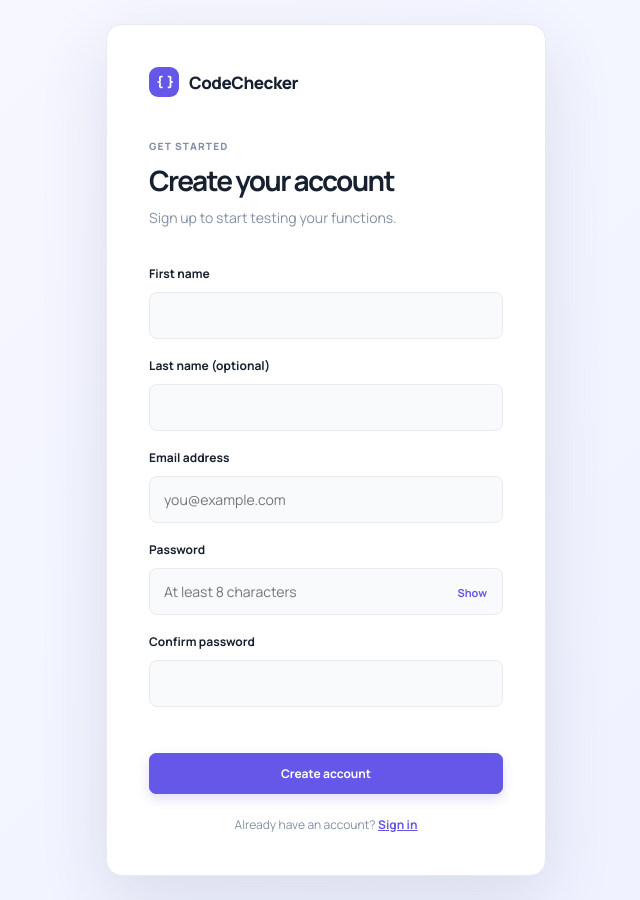
After one commit to hieusStorm/codeChecker, a Node project: template views/signUp.ejs in a window 1280 px wide. The commit adds this page. Shown: the whole page, without its empty margins (314-954 px from the left). Run offline with Node 20 templates, Linux system fonts and the light colour scheme; the template is opened without the code that fills it, so the values that code supplies are empty; some libraries are stand-ins or nearby versions.

Commit message:
added final touches to merging from hyrum branches

```diff
--- a/server.js
+++ b/server.js
@@ -13,6 +13,7 @@ require('dotenv').config();
 const indexRouter = require('./routes/index');
 const apiRouter = require('./routes/api');
 const loginrouter = require('./routes/login');
+const signUpRouter = require('./routes/signUp');
 
 
 function createApp(users, storedCode) {
@@ -35,6 +36,7 @@ app.set('views', path.join(__dirname, 'views'));
 app.set('view engine', 'ejs');
 //routes to use
 app.use('/login', loginrouter);
+app.use('/signup', signUpRouter);
 app.use('/api', apiRouter);
 app.use('/', app.get('requireAuth'), indexRouter);
 
--- a/views/login.ejs
+++ b/views/login.ejs
@@ -4,7 +4,7 @@
     <meta charset="UTF-8" />
     <meta name="viewport" content="width=device-width, initial-scale=1.0" />
     <meta name="description" content="CodeChecker's function testing workspace" />
-    <title><%= title %> | CodeChecker</title>
+    <title>Sign in | CodeChecker</title>
     <link rel="preconnect" href="https://fonts.googleapis.com" />
     <link rel="preconnect" href="https://fonts.gstatic.com" crossorigin />
     <link
@@ -12,7 +12,6 @@
       rel="stylesheet"
     />
     <link rel="stylesheet" href="styles/styles.css" />
-    <script src="./script.js" defer></script>
   </head>
   <body class="login-page">
     <main class="login-shell">
@@ -35,7 +34,9 @@
           <p id="loginError" class="login-error" role="alert" aria-live="polite"></p>
           <button id="loginButton" class="primary-button login-button" type="submit">Sign in</button>
         </form>
+        <p class="auth-link">New here? <a href="/signup">Create an account</a></p>
       </section>
     </main>
+    <script src="script.js"></script>
   </body>
 </html>
--- /dev/null
+++ b/views/signUp.ejs
@@ -0,0 +1,45 @@
+<!doctype html>
+<html lang="en">
+  <head>
+    <meta charset="UTF-8" />
+    <meta name="viewport" content="width=device-width, initial-scale=1.0" />
+    <meta name="description" content="CodeChecker's function testing workspace" />
+    <title>Sign up | CodeChecker</title>
+    <link rel="preconnect" href="https://fonts.googleapis.com" />
+    <link rel="preconnect" href="https://fonts.gstatic.com" crossorigin />
+    <link
+      href="https://fonts.googleapis.com/css2?family=DM+Mono:wght@400;500&family=Manrope:wght@400;500;600;700;800&display=swap"
+      rel="stylesheet"
+    />
+    <link rel="stylesheet" href="styles/styles.css" />
+  </head>
+  <body class="login-page">
+    <main class="login-shell">
+      <section class="login-card" aria-labelledby="loginTitle">
+        <a class="brand login-brand" href="/" aria-label="CodeChecker home">
+          <span class="brand-mark" aria-hidden="true">{ }</span>
+          <span>CodeChecker</span>
+        </a>
+        <p class="eyebrow">Get started</p>
+        <h1 id="loginTitle">Create your account</h1>
+        <p class="login-subtitle">Sign up to start testing your functions.</p>
+        <form id="signupForm" class="login-form" novalidate>
+          <label for="firstName">First name</label><input id="firstName" autocomplete="given-name" maxlength="80" required />
+<label for="lastName">Last name (optional)</label><input id="lastName" autocomplete="family-name" maxlength="80" />
+<label for="email">Email address</label>
+          <input id="email" name="email" type="email" autocomplete="email" maxlength="254" required placeholder="you@example.com" />
+          <label for="password">Password</label>
+          <div class="password-field">
+            <input id="password" name="password" type="password" autocomplete="new-password" minlength="8" required placeholder="At least 8 characters" />
+            <button id="togglePassword" type="button" aria-label="Show password">Show</button>
+          </div>
+          <label for="confirmPassword">Confirm password</label><input id="confirmPassword" type="password" autocomplete="new-password" required />
+<p id="loginError" class="login-error" role="alert" aria-live="polite"></p>
+          <button id="loginButton" class="primary-button login-button" type="submit">Create account</button>
+        </form>
+        <p class="auth-link">Already have an account? <a href="/login">Sign in</a></p>
+      </section>
+    </main>
+    <script src="script.js"></script>
+  </body>
+</html>
```
Also changed, not shown: routes/api.js (+32 -0 lines), routes/signUp.js (added, +10 -0 lines).
